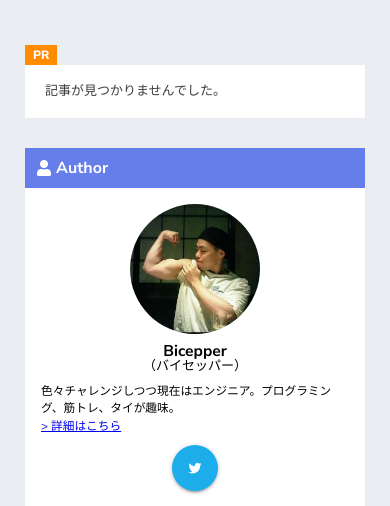
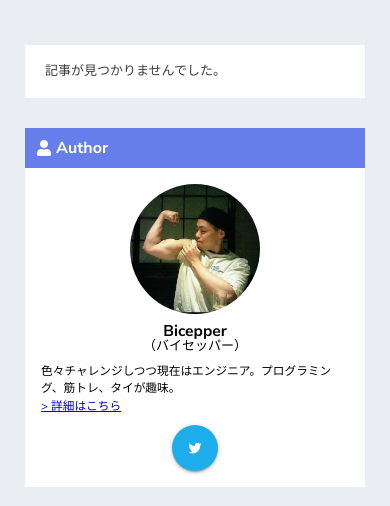
Before and after one commit to Bicepper/bicepper_blog, a Django app: page / in a window 390 px wide. Shown: the part 96-602 px from the top of the page. Run offline with Django 3.2, Linux system fonts and the light colour scheme; data that the repository does not hold is empty; parts of the project's set-up code (start-up, migrations or seed data) failed here and were passed over; some libraries are stand-ins or nearby versions.

Commit message:
Remove add

```diff
--- a/static/css/common.css
+++ b/static/css/common.css
@@ -1657,6 +1657,9 @@
         width: 6vw;
         height: 6vw;
     }
+    .blog-list-banner{
+        display:none;
+    }
 }
 
 @media screen and (min-width: 600px) and ( max-width: 1040px) {
--- a/templates/blog/post_detail.html
+++ b/templates/blog/post_detail.html
@@ -118,7 +118,6 @@
         {% include 'include/sidebar/search.html' %}
         {% include 'include/sidebar/category.html'%}
         {% include 'include/sidebar/archive.html' %}
-        {% include 'include/sidebar/banner_1.html' %}
         {% include 'include/sidebar/ranking.html' %}
         {% include 'include/sidebar/twitter.html' %}
     </div>
--- a/templates/blog/post_list.html
+++ b/templates/blog/post_list.html
@@ -63,7 +63,6 @@
         {% include 'include/sidebar/search.html' %}
         {% include 'include/sidebar/category.html'%}
         {% include 'include/sidebar/archive.html' %}
-        {% include 'include/sidebar/banner_1.html' %}
         {% include 'include/sidebar/ranking.html' %}
         {% include 'include/sidebar/twitter.html' %}
     </div>
```
